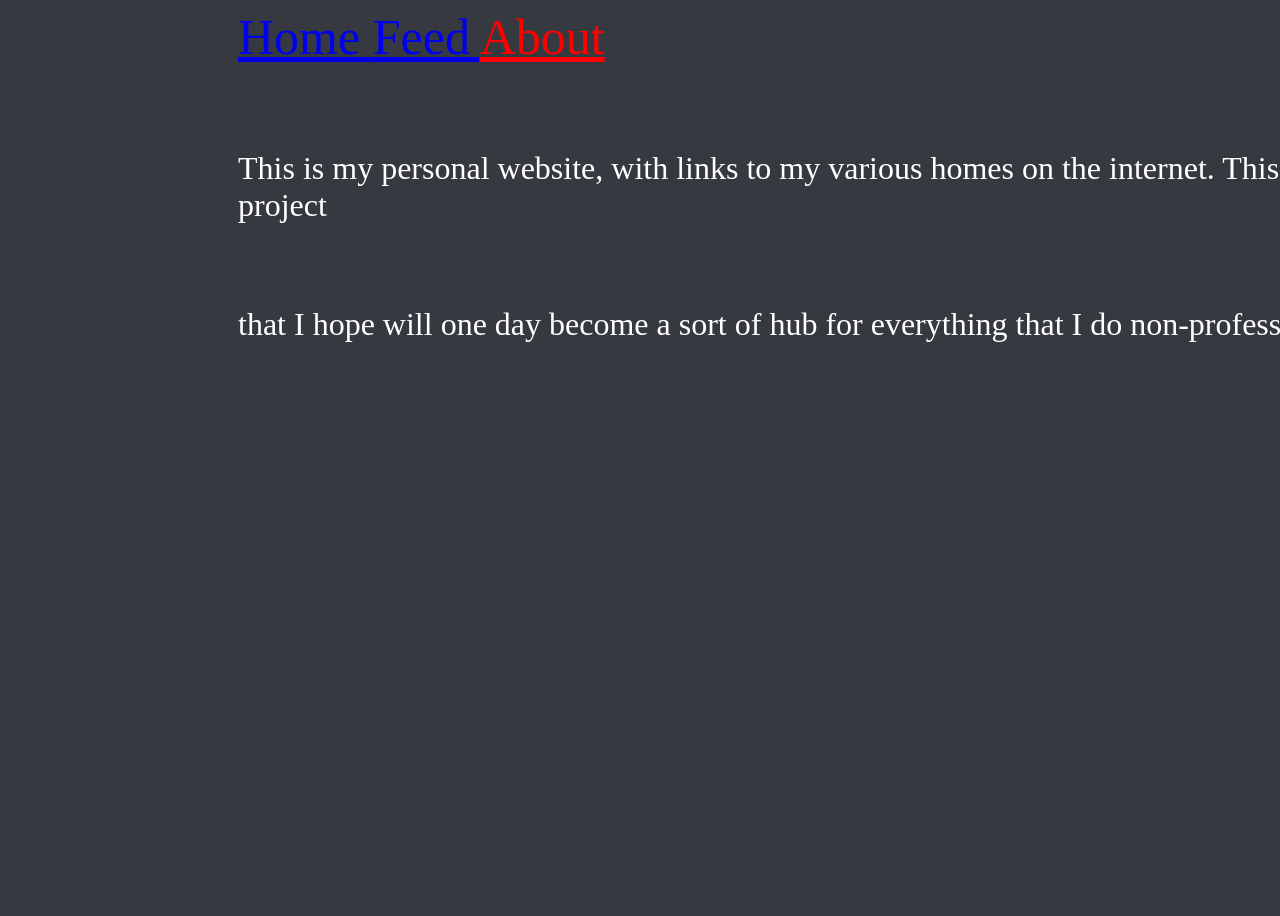
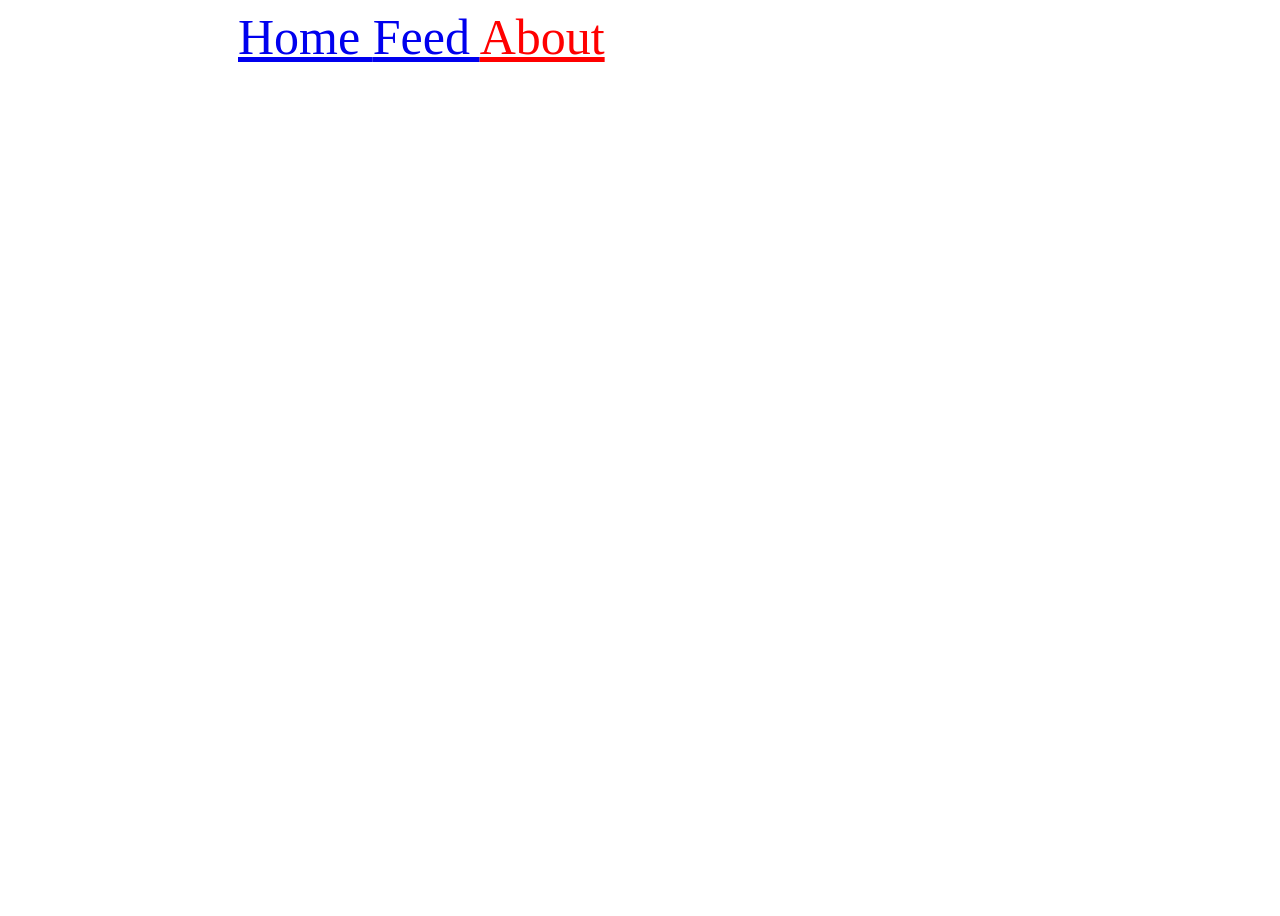
Before and after one commit to NunzioTheGreat/NunzioTheGreat.github.io, a Jekyll site: the page built from about.md, in a window 1280 px wide. Built offline with Jekyll 4.4.1, drawn with Linux system fonts in a browser that asks for light colours.

Commit message:
Update main.scss

```diff
--- a/_sass/main.scss
+++ b/_sass/main.scss
@@ -3,7 +3,7 @@
 }
 
 body{
-  background-image: url("/assets/images/background.jpg");
+  background-image: url();
   height: 100%;
   width: 100%;
 
```
